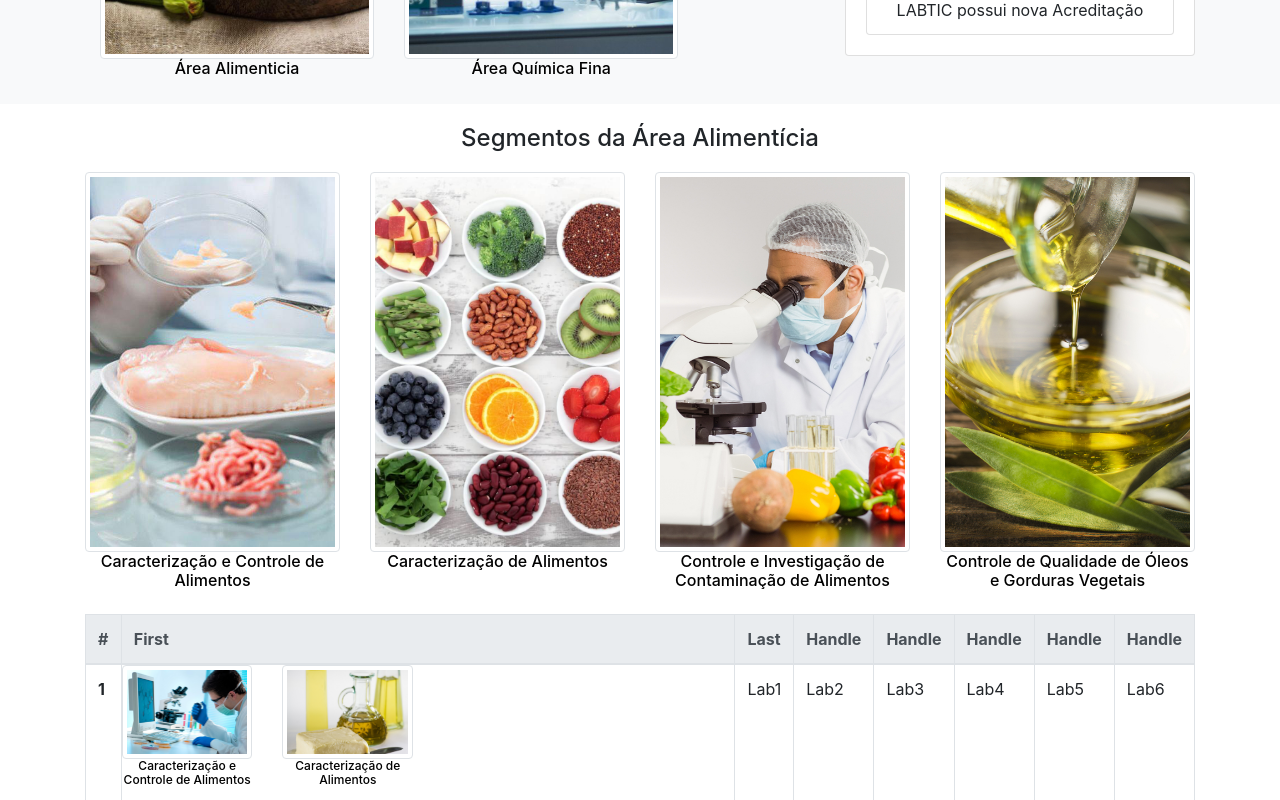
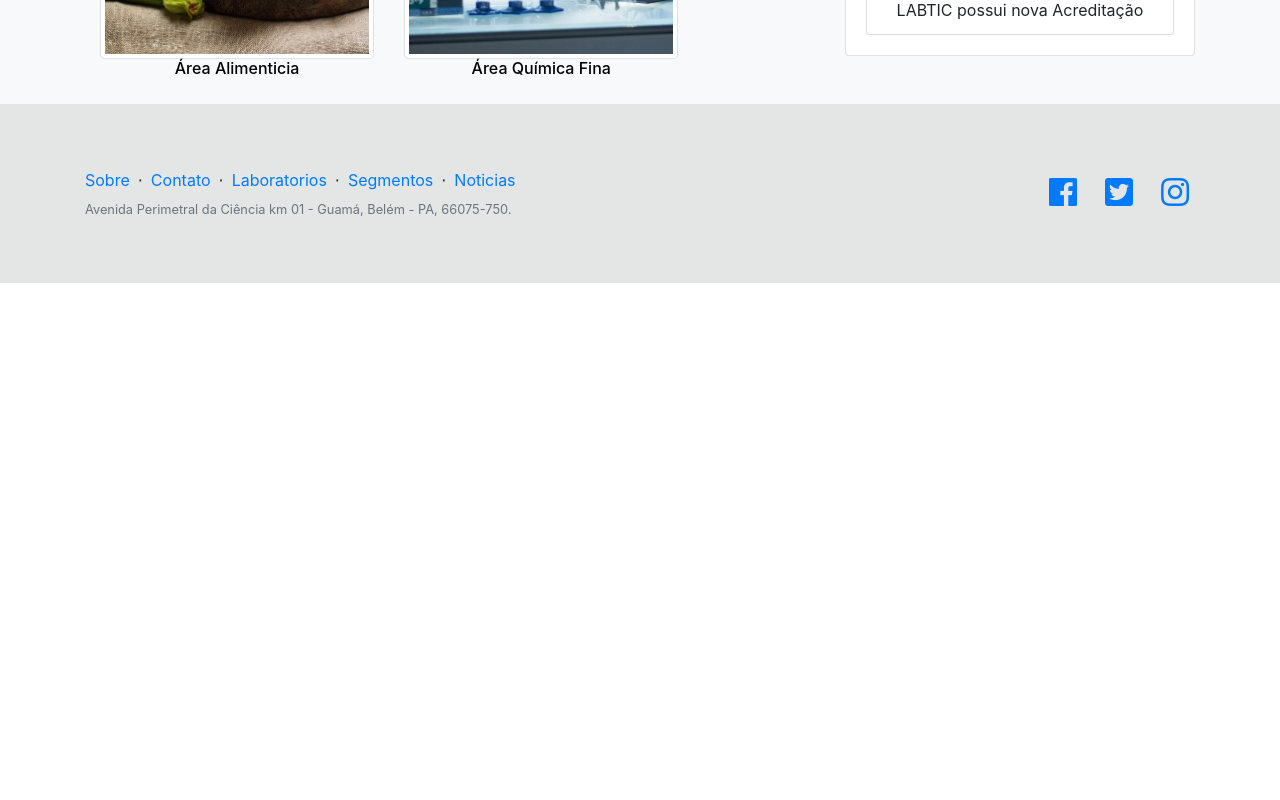
Before and after one commit to barbarakap19/biotec, an Angular app: page / in a window 1280 px wide. Shown: the part 1420-2220 px from the top of the page. After the commit the page ends 1703 px from the top, so only its background shows below. Built offline with nearby package versions, Linux system fonts and the light colour scheme.

Commit message:
comentada as paginas que não fazem parte da principal

```diff
--- a/src/app/app.component.html
+++ b/src/app/app.component.html
@@ -1,8 +1,8 @@
 <app-navbar></app-navbar>
 <app-carousel></app-carousel>
 <app-area-de-conhecimento></app-area-de-conhecimento>
-<app-segmentos></app-segmentos>
+<!-- <app-segmentos></app-segmentos>
 <app-matriz-de-ensaio></app-matriz-de-ensaio>
 <app-laboratorio></app-laboratorio>
-<app-cadastrar-laboratorio></app-cadastrar-laboratorio>
+<app-cadastrar-laboratorio></app-cadastrar-laboratorio> -->
  <app-footer></app-footer>
```
